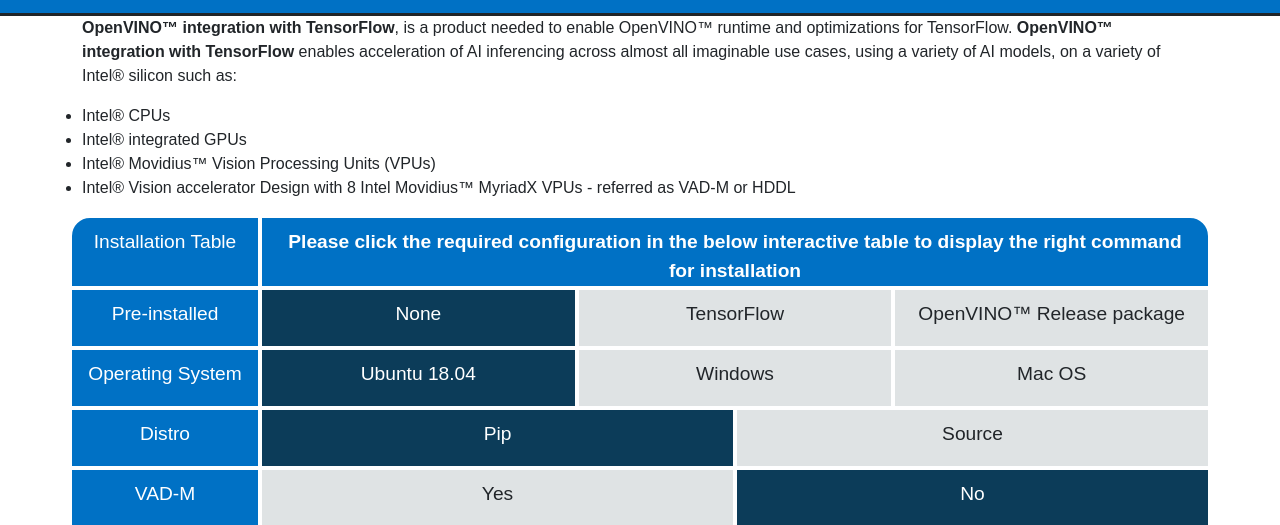
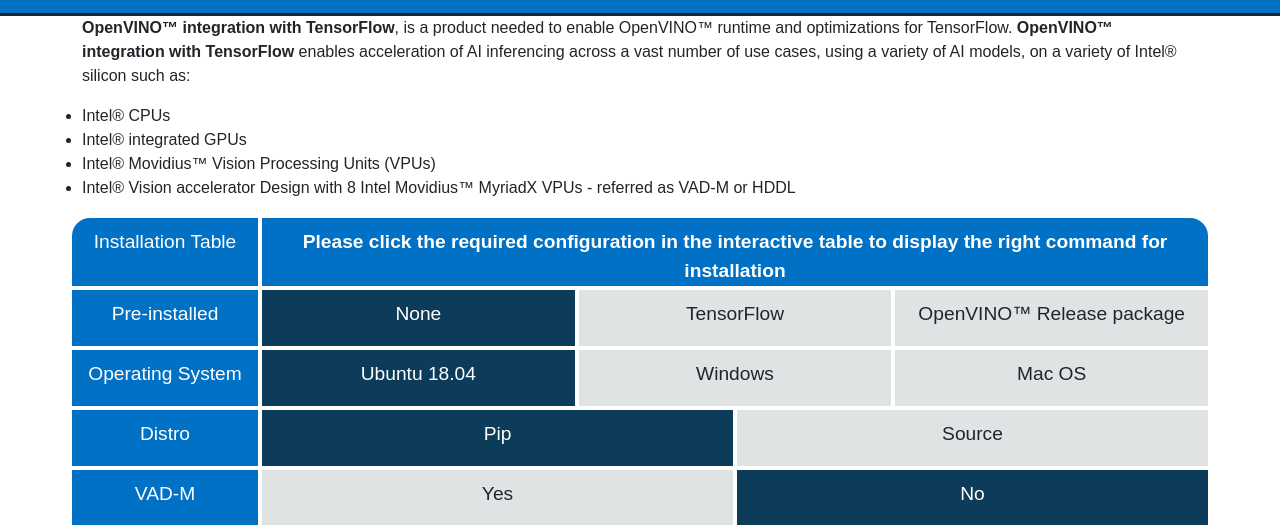
Before and after one commit to barykrg/test-dir, a plain HTML site: page index.html in a window 1280 px wide. Shown: the part 291-816 px from the top of the page. Drawn offline with nearby package versions, Linux system fonts and the light colour scheme.

Commit message:
word changes

```diff
--- a/index.html
+++ b/index.html
@@ -19,7 +19,7 @@
 <div class="container">
   <div class="row">
       <p style="display:inline">
-        <b>OpenVINO™ integration with TensorFlow</b>, is a product needed to enable OpenVINO™ runtime and optimizations for TensorFlow. <b>OpenVINO™ integration with TensorFlow</b> enables acceleration of AI inferencing across almost all imaginable use cases, using a variety of AI models, on a variety of Intel® silicon such as:
+        <b>OpenVINO™ integration with TensorFlow</b>, is a product needed to enable OpenVINO™ runtime and optimizations for TensorFlow. <b>OpenVINO™ integration with TensorFlow</b> enables acceleration of AI inferencing across a vast number of use cases, using a variety of AI models, on a variety of Intel® silicon such as:
       </p>
         <ul>
           <li>Intel® CPUs</li>
@@ -40,7 +40,7 @@
       Installation Table
      </div>
      <div class="col title-block" style="border-radius: 0px 20px 0px 0px; color: #ffffff; background-color: #0071C5;">
-      <b>Please click the required configuration in the below interactive table to display the right command for installation</b>
+      <b>Please click the required configuration in the interactive table to display the right command for installation</b>
      </div>
    </div>
     <div class="row ">
--- a/main.js
+++ b/main.js
@@ -125,7 +125,7 @@ function commandArea()
     if(!command)
     {
       let invalidConfig = document.createElement('b');
-      invalidConfig.innerHTML = "Please click the required configuration in the above interactive table to display the right command for installation";
+      invalidConfig.innerHTML = "Please click the required configuration in the interactive table to display the right command for installation";
       area.innerHTML = "";
       area.appendChild(invalidConfig);
     }
```
